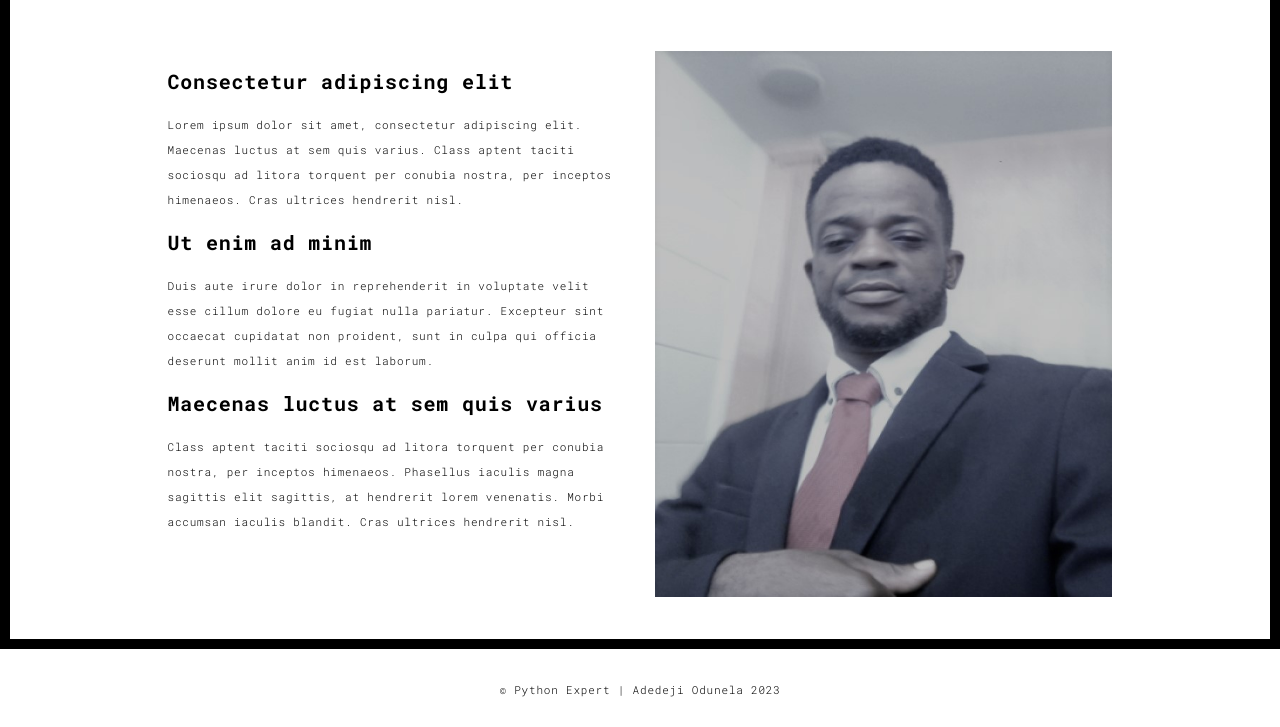
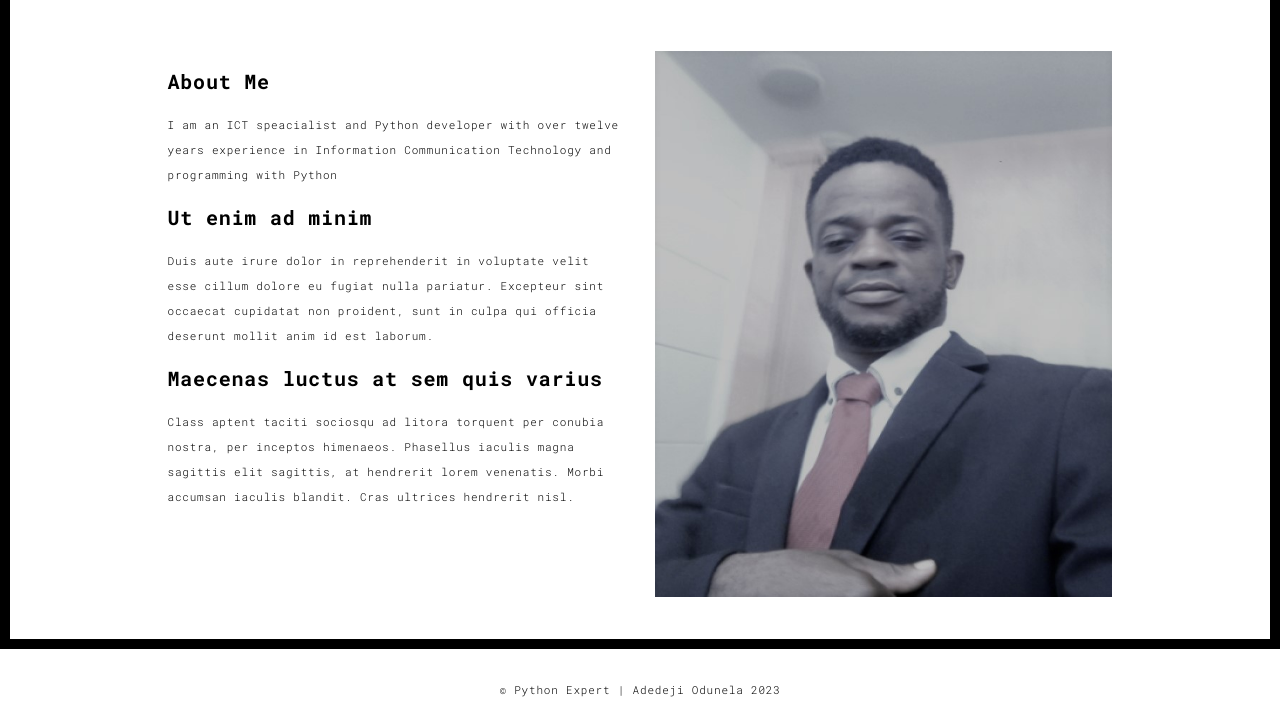
Before and after one commit to odunela/portfo2, a plain HTML site: page template/about.html in a window 1280 px wide. Shown: the part 151-878 px from the top of the page. Drawn offline with Linux system fonts and the light colour scheme; files that its build step writes are made by us from their sources; files whose address does not match are found by name.

Commit message:
changing the heading of about

```diff
--- a/template/about.html
+++ b/template/about.html
@@ -61,9 +61,9 @@
             <div class="col-md-10 col-md-offset-1">
               <div class="row">
                 <div class="col-xs-12 col-md-6">
-                  <h3>Consectetur adipiscing elit</h3>
-                  <p>Lorem ipsum dolor sit amet, consectetur adipiscing elit. Maecenas luctus at sem quis varius.
-                  Class aptent taciti sociosqu ad litora torquent per conubia nostra, per inceptos himenaeos. Cras ultrices hendrerit nisl.</p>
+                  <h3>About Me</h3>
+                  <p>I am an ICT speacialist and Python developer with over twelve years experience in Information Communication Technology
+                   and programming with Python</p>
                   <h3>Ut enim ad minim  </h3>
                   <p>Duis aute irure dolor in reprehenderit in voluptate velit esse
                   cillum dolore eu fugiat nulla pariatur. Excepteur sint occaecat cupidatat non
```
